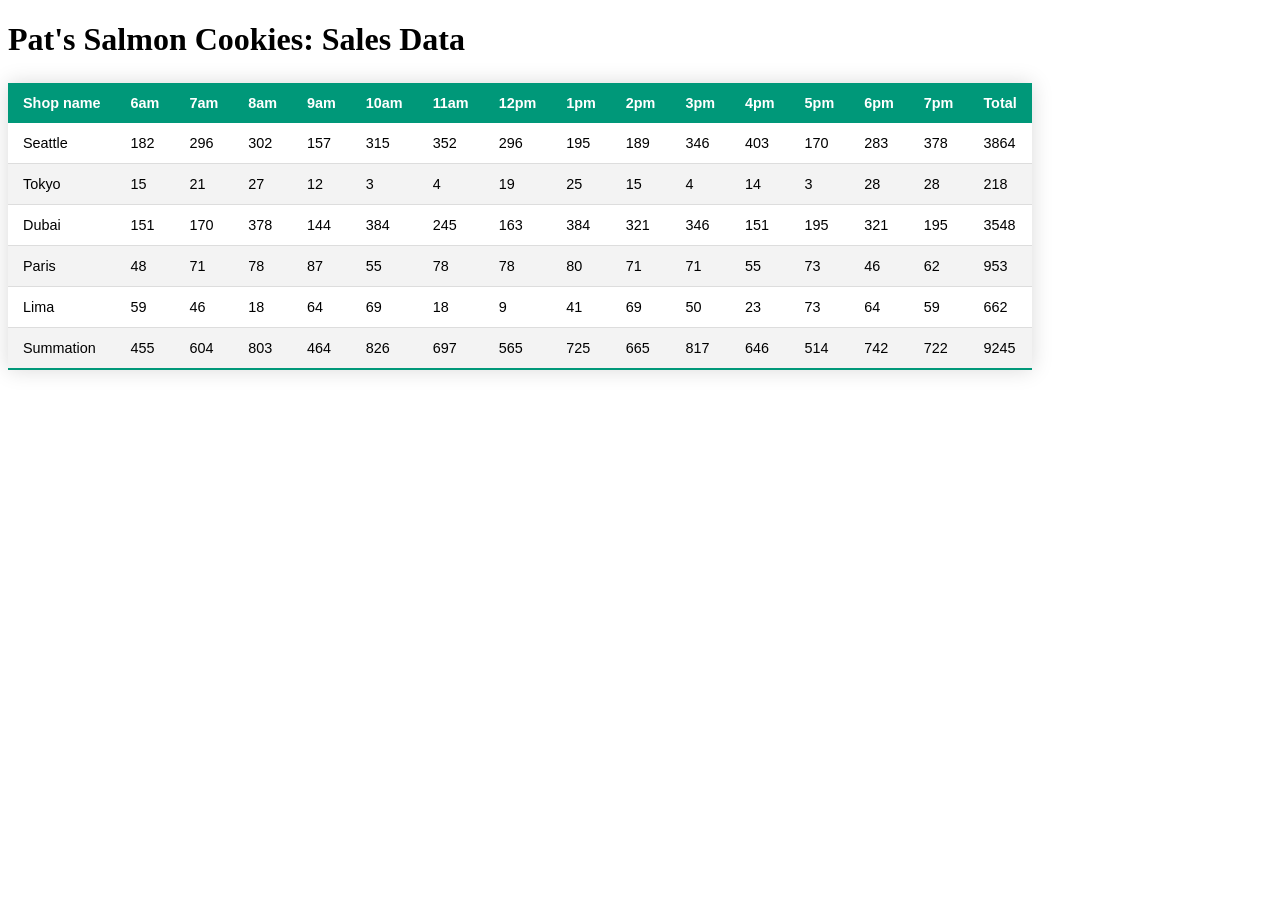
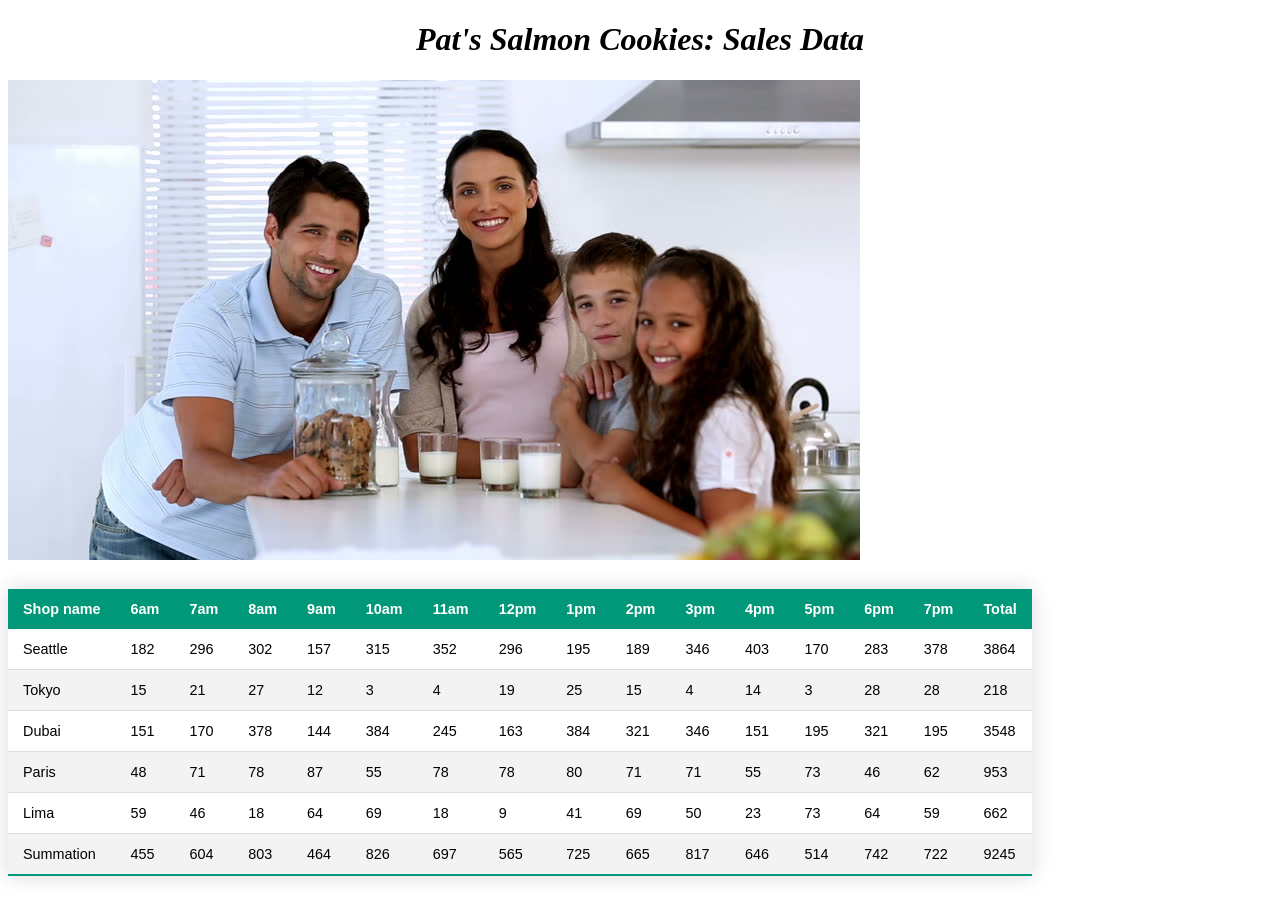
Before and after one commit to suhib-kharoush/cookie-stand, a plain HTML site: page sales.html in a window 1280 px wide. Before the commit the page ends 800 px from the top, so only its background shows below. Drawn offline with Linux system fonts and the light colour scheme.

Commit message:
image added

```diff
--- a/sales.html
+++ b/sales.html
@@ -42,7 +42,9 @@
 </style> -->
 
 <body>
+
   <h1>Pat's Salmon Cookies: Sales Data</h1>
+  <img id="fimg" src="family.jpg" alt="">
   <div id="parent"></div>
   <!-- <h2>Seattle</h2>
   <ul id="seattle"></ul>
@@ -56,6 +58,7 @@
   <ul id="lima"></ul> -->
 
   <div id="container"></div>
+
 
   <!-- <table style="border: solid;">
       <tr><th></th>
@@ -78,4 +81,5 @@
 <link rel="stylesheet" href="style.css">
 
 <!-- <style src="myStyle.css"></style> -->
+
 </html>
--- a/style.css
+++ b/style.css
@@ -30,3 +30,14 @@
     font-weight: bold;
     color: #009879;
 }
+
+h1{text-align: center;
+font-style: italic;}
+/* #fimg{background-clip: border-box;
+    height: 150px;
+    border: 3px solid white;
+    box-shadow: 0px 0px 8px rgba(0,0,0,.3);
+    margin: 94px 20px 20px 20px;
+    } */
+
+ body{background-image: repeating-linear-gradient();}
```
Also changed, not shown: chinook.jpg (added), cutter.jpeg (added), family.jpg (added), fish.jpg (added), frosted-cookie.jpg (added), salmon.png (added), shirt.jpg (added). Lines whose indentation alone changed are shown as unchanged.
